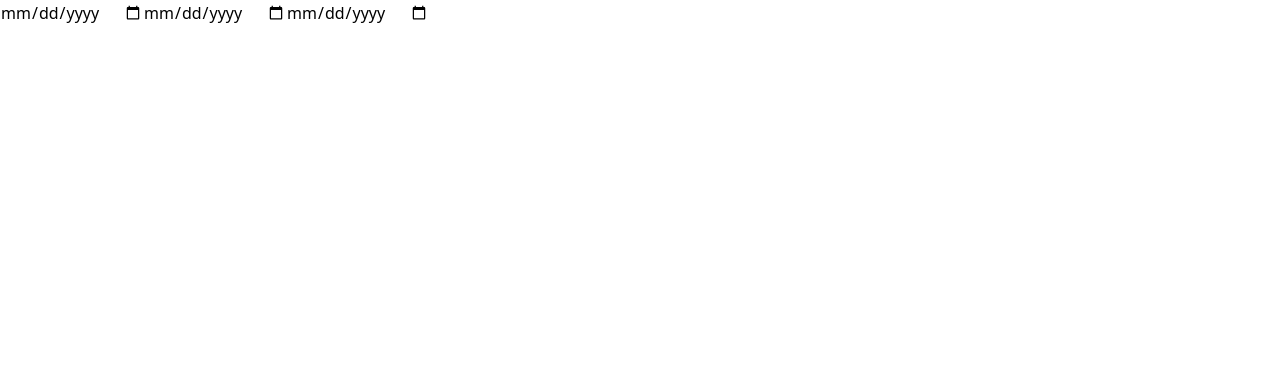
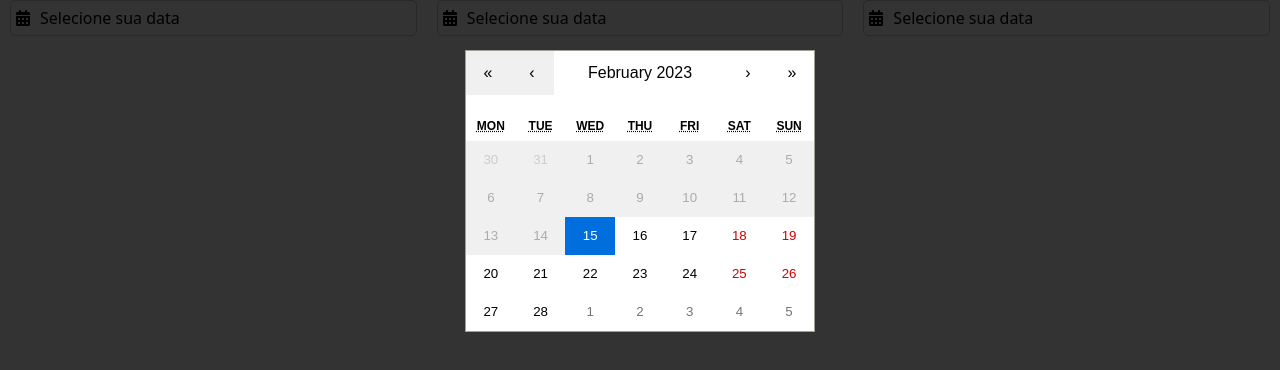
Before and after one commit to flyp-felype/passagens-aerea, a Next.js app: page / in a window 1280 px wide. Shown: the top 370 px of the page. Built offline with nearby package versions, Linux system fonts and the light colour scheme.

Commit message:
configurando o modal

```diff
--- a/package.json
+++ b/package.json
@@ -9,6 +9,9 @@
     "lint": "next lint"
   },
   "dependencies": {
+    "@fortawesome/fontawesome-svg-core": "^6.3.0",
+    "@fortawesome/free-solid-svg-icons": "^6.3.0",
+    "@fortawesome/react-fontawesome": "^0.2.0",
     "@next/font": "13.1.6",
     "@types/node": "18.13.0",
     "@types/react": "18.0.28",
@@ -19,9 +22,12 @@
     "react": "18.2.0",
     "react-calendar": "^4.0.0",
     "react-dom": "18.2.0",
+    "styled-components": "^5.3.6",
     "typescript": "4.9.5"
   },
   "devDependencies": {
+    "@types/react-calendar": "^3.9.0",
+    "@types/styled-components": "^5.1.26",
     "autoprefixer": "^10.4.13",
     "postcss": "^8.4.21",
     "tailwindcss": "^3.2.6"
--- a/src/app/page.tsx
+++ b/src/app/page.tsx
@@ -1,18 +1,24 @@
-import Image from 'next/image'
+"use client"
 import { Inter } from '@next/font/google'
 import styles from './page.module.css'
-import InputDate from '@/components/InputDate'
+import CalendarComponent from '@/components/Calendar'
+import InputComponent from '@/components/Input'
+import Modal from '@/components/Modal'
 
 const inter = Inter({ subsets: ['latin'] })
 
 export default function Home() {
   return (
-    <div className="container mx-auto">
+    <div >
       <div className="flex flex-row ">
-        <InputDate />
-        <InputDate />
-        <InputDate />
+        <InputComponent />
+        <InputComponent />
+        <InputComponent />
       </div>
+
+      <Modal>
+        <CalendarComponent />
+      </Modal>
     </div>
   )
 }
--- /dev/null
+++ b/src/components/Calendar/index.tsx
@@ -0,0 +1,11 @@
+
+import React, { useState } from 'react';
+import Calendar from 'react-calendar';
+import 'react-calendar/dist/Calendar.css';
+
+export default function CalendarComponent() {
+    const [value, onChange] = useState(new Date());
+    return (
+        <Calendar onChange={onChange} value={value} minDate={new Date()} />
+    )
+}
--- /dev/null
+++ b/src/components/Input/index.tsx
@@ -0,0 +1,20 @@
+
+import { InputDate, Label } from "./style";
+import { FontAwesomeIcon } from '@fortawesome/react-fontawesome'
+
+import {
+    faCalendarDays
+} from "@fortawesome/free-solid-svg-icons";
+
+export default function InputComponent() {
+    return (
+        <>
+            <InputDate>
+                <FontAwesomeIcon icon={faCalendarDays} />
+                <Label>
+                    Selecione sua data
+                </Label>
+            </InputDate>
+        </>
+    )
+}
--- /dev/null
+++ b/src/components/Input/style.ts
@@ -0,0 +1,14 @@
+import styled from 'styled-components'
+
+export const InputDate = styled.div`
+    border:1px solid #ccc;
+    border-radius: 5px;
+    padding:5px;
+    flex:1;
+    margin-left: 10px;
+    margin-right: 10px
+`
+
+export const Label = styled.span`
+ padding-left: 10px
+`
--- a/src/components/InputDate/index.tsx
+++ /dev/null
@@ -1,5 +0,0 @@
-export default function InputDate() {
-    return (
-        <input type="date"  name="dateAerea" />
-    )
-}
--- /dev/null
+++ b/src/components/Modal/index.tsx
@@ -0,0 +1,14 @@
+import { ReactNode } from "react";
+import { BodyModal, ModalContent } from "./style";
+type Props = {
+    children: ReactNode
+  }
+export default function Modal({ children }: Props) {
+    return (
+        <BodyModal>
+            <ModalContent>
+                {children}
+            </ModalContent>
+        </BodyModal>
+    )
+}
--- /dev/null
+++ b/src/components/Modal/style.ts
@@ -0,0 +1,29 @@
+import styled from "styled-components";
+
+
+export const BodyModal = styled.div`
+    position:absolute;
+    top:0px;
+    right:0px;
+    bottom:0px;
+    left:0px;
+    background-color: rgba(0,0,0,0.8);
+    width: 100%;
+    height: 100vh;
+    z-index:999;
+    flex:1
+    display: flex;
+    align-items: center;
+    justify-content: center;
+
+`
+
+export const ModalContent = styled.div`
+    flex: 1;
+    justify-content: center;
+    align-items: center;
+    width:100%
+    height: 100vh;
+    display: flex;
+    padding-top:50px
+`
```
Also changed, not shown: 1 other file (tests, documents, lock files or other folders).
